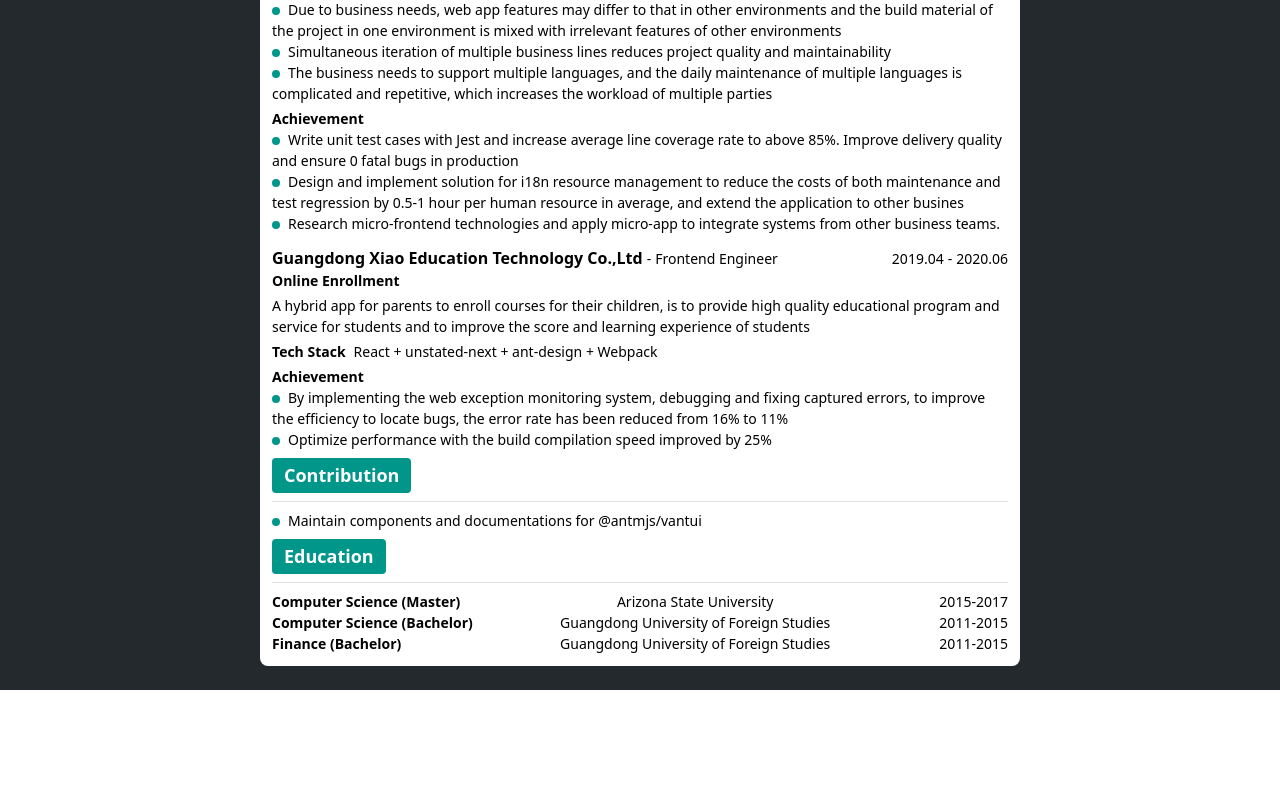
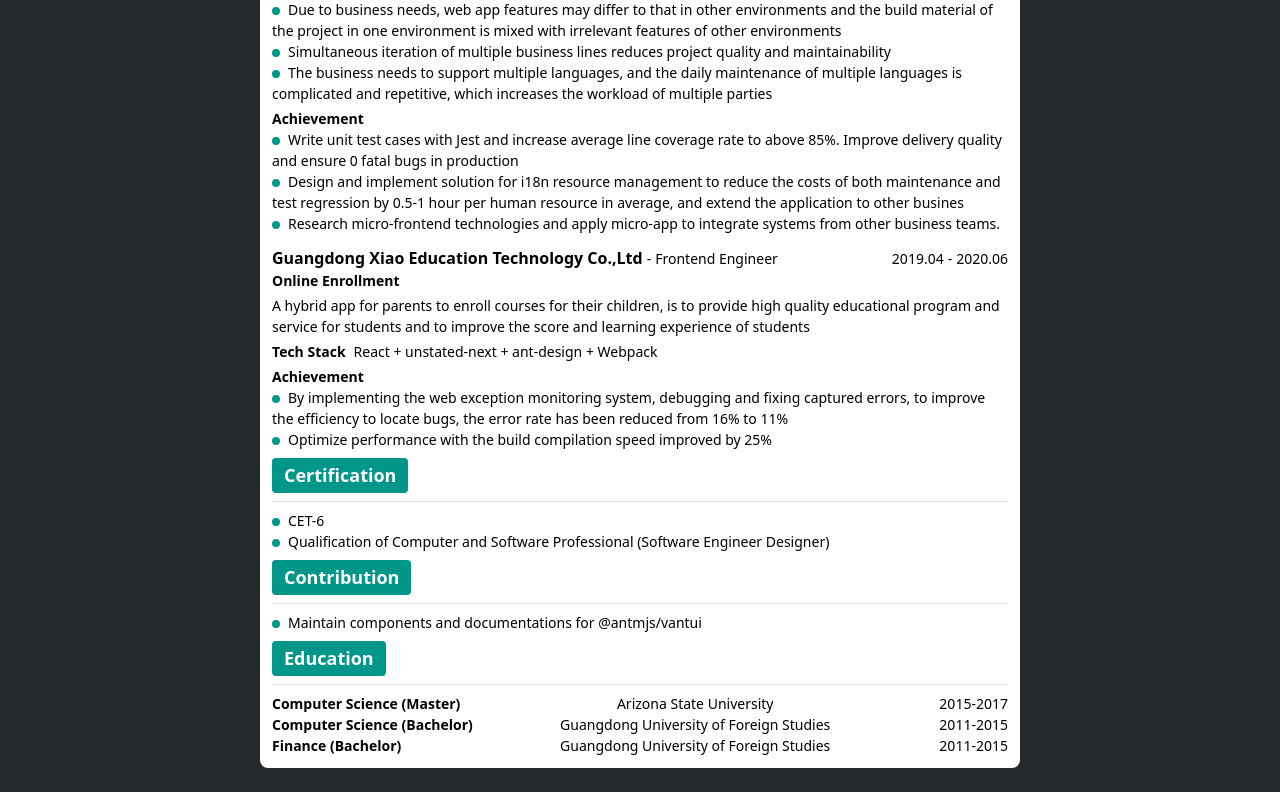
Before and after one commit to hoishing-lam/resume, a Next.js app: page /resume/en in a window 1280 px wide. Shown: the part 1160-1952 px from the top of the page. Before the commit the page ends 1850 px from the top, so only its background shows below. Built offline with nearby package versions, Linux system fonts and the light colour scheme.

Commit message:
feat: 简历增加专业证书

```diff
--- a/messages/en.json
+++ b/messages/en.json
@@ -18,13 +18,16 @@
     "techStack": "Tech Stack",
     "achievement": "Achievement",
     "challenge": "Challenge",
+      "certification": "Certification",
     "asu": "Arizona State University",
     "gdufs": "Guangdong University of Foreign Studies",
     "computerScience": "Computer Science",
     "finance": "Finance",
     "now": "now",
     "feEngineer": "Frontend Engineer",
-    "seniorFeEngineer": "Senior Frontend Engineer"
+    "seniorFeEngineer": "Senior Frontend Engineer",
+    "cet6": "CET-6",
+    "qcsp": "Qualification of Computer and Software Professional (Software Engineer Designer)"
   },
   "profile": {
     "name": "Haisheng Lin",
--- a/messages/zh.json
+++ b/messages/zh.json
@@ -16,6 +16,7 @@
     "techStack": "技术栈",
     "achievement": "成就",
     "challenge": "挑战",
+    "certification": "专业证书",
     "master": "硕士",
     "bachelor": "学士",
     "asu": "亚利桑那州立大学",
@@ -24,7 +25,9 @@
     "finance": "金融学",
     "now": "至今",
     "feEngineer": "前端工程师",
-    "seniorFeEngineer": "高级前端工程师"
+    "seniorFeEngineer": "高级前端工程师",
+    "cet6": "英语六级 (CET-6)",
+    "qcsp": "计算机技术与软件专业技术资格 (中级-软件设计师)"
   },
   "profile": {
     "name": "林海晟",
--- /dev/null
+++ b/src/app/[locale]/certification.tsx
@@ -0,0 +1,19 @@
+import Point from './point';
+
+interface CertificationProps {
+  certifications: string[];
+}
+
+export default function Certification(props: CertificationProps) {
+  const { certifications } = props;
+  return (
+    <ul>
+      {certifications.map(certification => (
+        <li key={certification}>
+          <Point />
+          <span>{certification}</span>
+        </li>
+      ))}
+    </ul>
+  );
+}
--- a/src/app/[locale]/resume.tsx
+++ b/src/app/[locale]/resume.tsx
@@ -5,6 +5,7 @@ import Advantage from './advantage';
 import Profile from './profile';
 import Education from './education';
 import Experience from './experience';
+import Certification from './certification';
 import Contribution from './contribution';
 import Project from './project';
 
@@ -36,6 +37,11 @@ export default function Resume(props: ResumeProps) {
           <Project projects={resume.projects} />
         </Section>
       )}
+      {resume.certifications && (
+        <Section className="mt-[8px]" title={t('certification')}>
+          <Certification certifications={resume.certifications} />
+        </Section>
+      )}
       {resume.contributions && (
         <Section className="mt-[8px]" title={t('contribution')}>
           <Contribution contributions={resume.contributions} />
--- a/src/app/[locale]/types.ts
+++ b/src/app/[locale]/types.ts
@@ -62,4 +62,5 @@ export interface Resume {
   skills?: string[]; // 专业技能
   links?: string[]; // 其他链接
   contributions?: string[]; // 开源与技术贡献
+  certifications?: string[]; // 专业证书
 }
--- a/src/app/[locale]/use-resume.ts
+++ b/src/app/[locale]/use-resume.ts
@@ -131,6 +131,7 @@ export function useResume() {
     //     ]
     //   }
     // ],
+    certifications: [baseT('cet6'), baseT('qcsp')],
     skills: ['TypeScript', 'Vue', 'React', 'Webpack', 'Vite'],
     contributions: [t('contribution.contribution1')],
     links: ['https://github.com/hoishing-lam']
```
